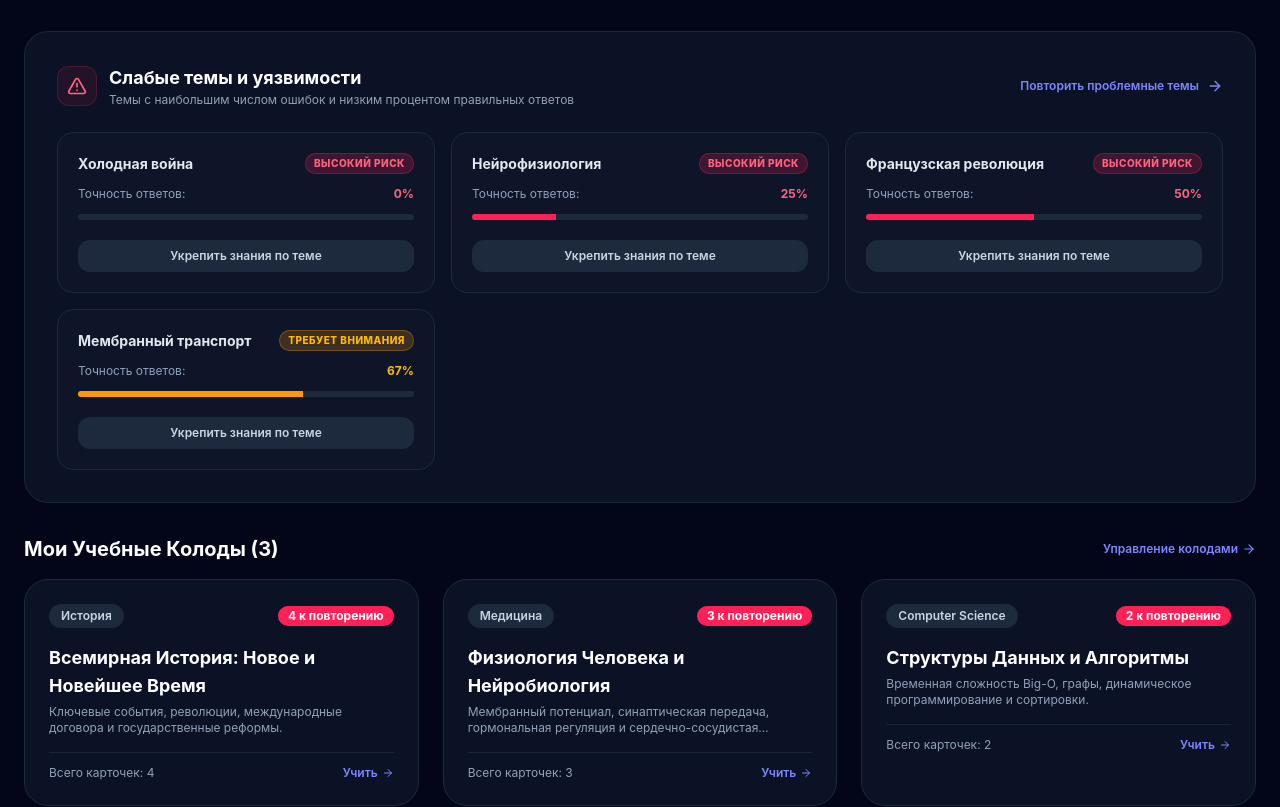
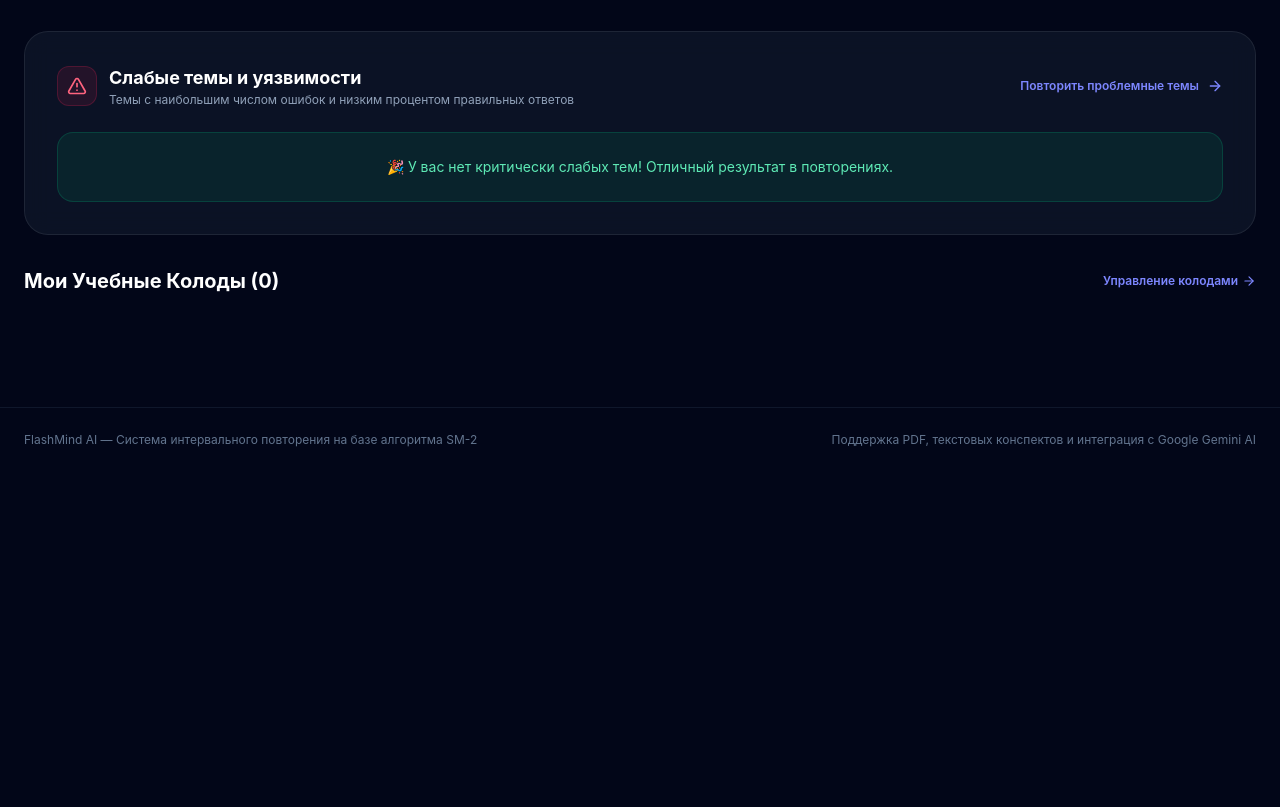
Before and after one commit to grigfox43-hash/flashmind, a React (Vite) app: page / in a window 1280 px wide. Shown: the part 406-1213 px from the top of the page. After the commit the page ends 878 px from the top, so only its background shows below. Built offline with nearby package versions, Linux system fonts and the light colour scheme.

Commit message:
refactor: remove all preloaded sample decks, cards, and default user accounts

```diff
--- a/src/App.tsx
+++ b/src/App.tsx
@@ -10,7 +10,6 @@ import { CloudDbModal } from './components/CloudDbModal';
 import { UserCabinetModal, type UserProfile } from './components/UserCabinetModal';
 
 import type { Deck, Flashcard, ReviewRating } from './types/flashcard';
-import { INITIAL_DECKS } from './data/sampleDecks';
 import { calculateExamReadiness } from './utils/analytics';
 import { appDB } from './db/database';
 import { cloudDB } from './db/cloudDatabase';
@@ -23,7 +22,7 @@ export function App() {
   const [activeTab, setActiveTab] = useState<'dashboard' | 'import' | 'review' | 'exam' | 'decks'>('dashboard');
 
   // Decks state backed by IndexedDB Database & Cloud Sync
-  const [decks, setDecks] = useState<Deck[]>(INITIAL_DECKS);
+  const [decks, setDecks] = useState<Deck[]>([]);
   const [isDbLoaded, setIsDbLoaded] = useState(false);
   const [isCloudConnected, setIsCloudConnected] = useState<boolean>(() => cloudDB.isCloudConfigured());
 
@@ -43,7 +42,7 @@ export function App() {
 
   // Study Streak State
   const [streakDays] = useState<number>(() => {
-    return Number(localStorage.getItem(STORAGE_KEY_STREAK)) || 3;
+    return Number(localStorage.getItem(STORAGE_KEY_STREAK)) || 0;
   });
 
   // Modals state
--- a/src/data/sampleDecks.ts
+++ b/src/data/sampleDecks.ts
@@ -1,175 +1,3 @@
 import type { Deck } from '../types/flashcard';
 
-const today = new Date().toISOString().split('T')[0];
-const yesterday = new Date(Date.now() - 86400000).toISOString().split('T')[0];
-
-export const INITIAL_DECKS: Deck[] = [
-  {
-    id: 'deck-history-world',
-    title: 'Всемирная История: Новое и Новейшее Время',
-    description: 'Ключевые события, революции, международные договора и государственные реформы.',
-    category: 'История',
-    createdAt: today,
-    color: 'from-amber-500/20 to-orange-600/20 text-amber-400 border-amber-500/30',
-    cards: [
-      {
-        id: 'hist-1',
-        deckId: 'deck-history-world',
-        question: 'В каком году началась Великая Французская Революция и какое событие стало ее символическим началом?',
-        answer: 'Революция началась в 1789 году. Символом начала стал Взятие Бастилии 14 июля 1789 года.',
-        hint: 'Конец XVIII века, крепость-тюрьма в Париже.',
-        topicTag: 'Французская революция',
-        interval: 1,
-        repetition: 1,
-        easeFactor: 2.5,
-        dueDate: yesterday, // Due today!
-        reviewHistory: [{ date: yesterday, rating: 2 }],
-        failCount: 1,
-        successCount: 1,
-      },
-      {
-        id: 'hist-2',
-        deckId: 'deck-history-world',
-        question: 'Что такое «Весна народов» в истории Европы?',
-        answer: 'Революции 1848–1849 годов в европейских странах (Франция, германские и итальянские государства, Австрийская империя), направленные на демонтаж феодальных порядков и национальное освобождение.',
-        hint: '1848 год, волна революций.',
-        topicTag: 'Европейские революции',
-        interval: 6,
-        repetition: 2,
-        easeFactor: 2.6,
-        dueDate: today,
-        reviewHistory: [{ date: today, rating: 3 }],
-        failCount: 0,
-        successCount: 2,
-      },
-      {
-        id: 'hist-3',
-        deckId: 'deck-history-world',
-        question: 'Что предусматривал Вестфальский мирный договор 1648 года?',
-        answer: 'Завершил Тридцатилетнюю войну, закрепил принцип государственного суверенитета (вестфальская система международных отношений) и равноправие католиков и протестантов.',
-        hint: '1648 год, суверенитет государств.',
-        topicTag: 'Дипломатия и договора',
-        interval: 22,
-        repetition: 4,
-        easeFactor: 2.7,
-        dueDate: today,
-        reviewHistory: [
-          { date: today, rating: 4 },
-          { date: today, rating: 4 },
-        ],
-        failCount: 0,
-        successCount: 4,
-      },
-      {
-        id: 'hist-4',
-        deckId: 'deck-history-world',
-        question: 'В чем заключалась главная суть «Плана Маршалла» (1947)?',
-        answer: 'Программа экономической помощи США европейским государствам после Второй мировой войны для восстановления экономики и предотвращения распространения влияния СССР.',
-        hint: '1947 год, восстановление Европы.',
-        topicTag: 'Холодная война',
-        interval: 0,
-        repetition: 0,
-        easeFactor: 2.5,
-        dueDate: yesterday,
-        reviewHistory: [],
-        failCount: 2,
-        successCount: 0,
-      },
-    ],
-  },
-  {
-    id: 'deck-medicine-physio',
-    title: 'Физиология Человека и Нейробиология',
-    description: 'Мембранный потенциал, синаптическая передача, гормональная регуляция и сердечно-сосудистая система.',
-    category: 'Медицина',
-    createdAt: today,
-    color: 'from-emerald-500/20 to-teal-600/20 text-emerald-400 border-emerald-500/30',
-    cards: [
-      {
-        id: 'med-1',
-        deckId: 'deck-medicine-physio',
-        question: 'Какое ионное соотношение поддерживает Na+/K+-АТФаза (натрий-калиевый насос)?',
-        answer: 'Насос выкачивает 3 иона натрия (Na+) из клетки и накачивает 2 иона калия (K+) внутрь клетки за счет энергии расщепления 1 молекулы АТФ.',
-        hint: '3 Na+ наружу, 2 K+ внутрь.',
-        topicTag: 'Мембранный транспорт',
-        interval: 1,
-        repetition: 1,
-        easeFactor: 2.4,
-        dueDate: yesterday,
-        reviewHistory: [{ date: yesterday, rating: 3 }],
-        failCount: 1,
-        successCount: 2,
-      },
-      {
-        id: 'med-2',
-        deckId: 'deck-medicine-physio',
-        question: 'В чем разница между абсолютным и относительным рефрактерным периодом нейрона?',
-        answer: 'Абсолютный период — время, когда генерация нового потенциала действия невозможно (Na+ каналы инактивированы). Относительный период — потенциал возможен, но требует более сильного раздражителя.',
-        hint: 'Состояние натриевых каналов.',
-        topicTag: 'Нейрофизиология',
-        interval: 0,
-        repetition: 0,
-        easeFactor: 2.5,
-        dueDate: yesterday,
-        reviewHistory: [],
-        failCount: 3,
-        successCount: 1,
-      },
-      {
-        id: 'med-3',
-        deckId: 'deck-medicine-physio',
-        question: 'Какой нейромедиатор является основным тормозным медиатором в центральной нервной системе человека?',
-        answer: 'ГАМК (Гамма-аминомасляная кислота) / GABA.',
-        hint: 'Аббревиатура ГАМК.',
-        topicTag: 'Нейромедиаторы',
-        interval: 12,
-        repetition: 3,
-        easeFactor: 2.6,
-        dueDate: today,
-        reviewHistory: [{ date: today, rating: 4 }],
-        failCount: 0,
-        successCount: 3,
-      },
-    ],
-  },
-  {
-    id: 'deck-cs-algorithms',
-    title: 'Структуры Данных и Алгоритмы',
-    description: 'Временная сложность Big-O, графы, динамическое программирование и сортировки.',
-    category: 'Computer Science',
-    createdAt: today,
-    color: 'from-indigo-500/20 to-purple-600/20 text-indigo-400 border-indigo-500/30',
-    cards: [
-      {
-        id: 'cs-1',
-        deckId: 'deck-cs-algorithms',
-        question: 'Какова средняя и худшая временная сложность алгоритма QuickSort (Быстрая сортировка)?',
-        answer: 'Средняя сложность: O(n log n). Худшая сложность: O(n²) — возникает при плохом выборе опорного элемента (pivot) на отсортированном массиве.',
-        hint: 'Pivot element selection.',
-        topicTag: 'Сортировки',
-        interval: 1,
-        repetition: 1,
-        easeFactor: 2.5,
-        dueDate: yesterday,
-        reviewHistory: [],
-        failCount: 0,
-        successCount: 1,
-      },
-      {
-        id: 'cs-2',
-        deckId: 'deck-cs-algorithms',
-        question: 'В чем разница между алгоритмами BFS (поиск в ширину) и DFS (поиск в глубину) и какие структуры данных они используют?',
-        answer: 'BFS обходит граф по уровням и использует Очередь (Queue, FIFO). DFS идет вглубь до упора и использует Стек (Stack, LIFO / рекурсию).',
-        hint: 'FIFO vs LIFO',
-        topicTag: 'Алгоритмы на графах',
-        interval: 7,
-        repetition: 2,
-        easeFactor: 2.6,
-        dueDate: today,
-        reviewHistory: [{ date: today, rating: 3 }],
-        failCount: 0,
-        successCount: 2,
-      },
-    ],
-  },
-];
+export const INITIAL_DECKS: Deck[] = [];
--- a/src/db/database.ts
+++ b/src/db/database.ts
@@ -1,6 +1,5 @@
 import type { Deck, Flashcard, ExamResult } from '../types/flashcard';
 import type { UserProfile } from '../components/UserCabinetModal';
-import { INITIAL_DECKS } from '../data/sampleDecks';
 
 const DB_NAME = 'FlashMindDatabase';
 const DB_VERSION = 1;
@@ -98,8 +97,7 @@ class AppDatabase {
         const rawDecks: Deck[] = decksRequest.result || [];
 
         if (rawDecks.length === 0) {
-          // Return initial preloaded sample decks if database is fresh
-          resolve(INITIAL_DECKS);
+          resolve([]);
           return;
         }
 
```
